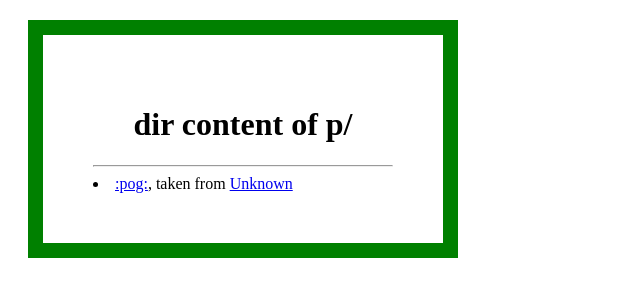
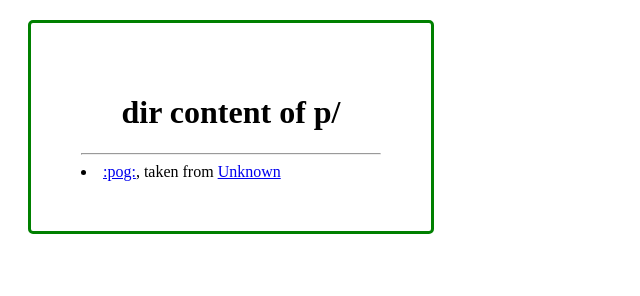
Before and after one commit to loongruige/the-emoji-service, a plain HTML site: page p/index.html in a window 1280 px wide. Shown: the whole page, without its empty margins (0-640 px from the left). Drawn offline with Linux system fonts and the light colour scheme.

Commit message:
Update style.css

```diff
--- a/style.css
+++ b/style.css
@@ -6,7 +6,8 @@ h1 {
 .box{
   box-shadow: 2px black;
   width: 300px;
-  border: 15px solid green;
+  border: 3px solid green;
   padding: 50px;
+  border-radius: 5px;
   margin: 20px;
 }
```
